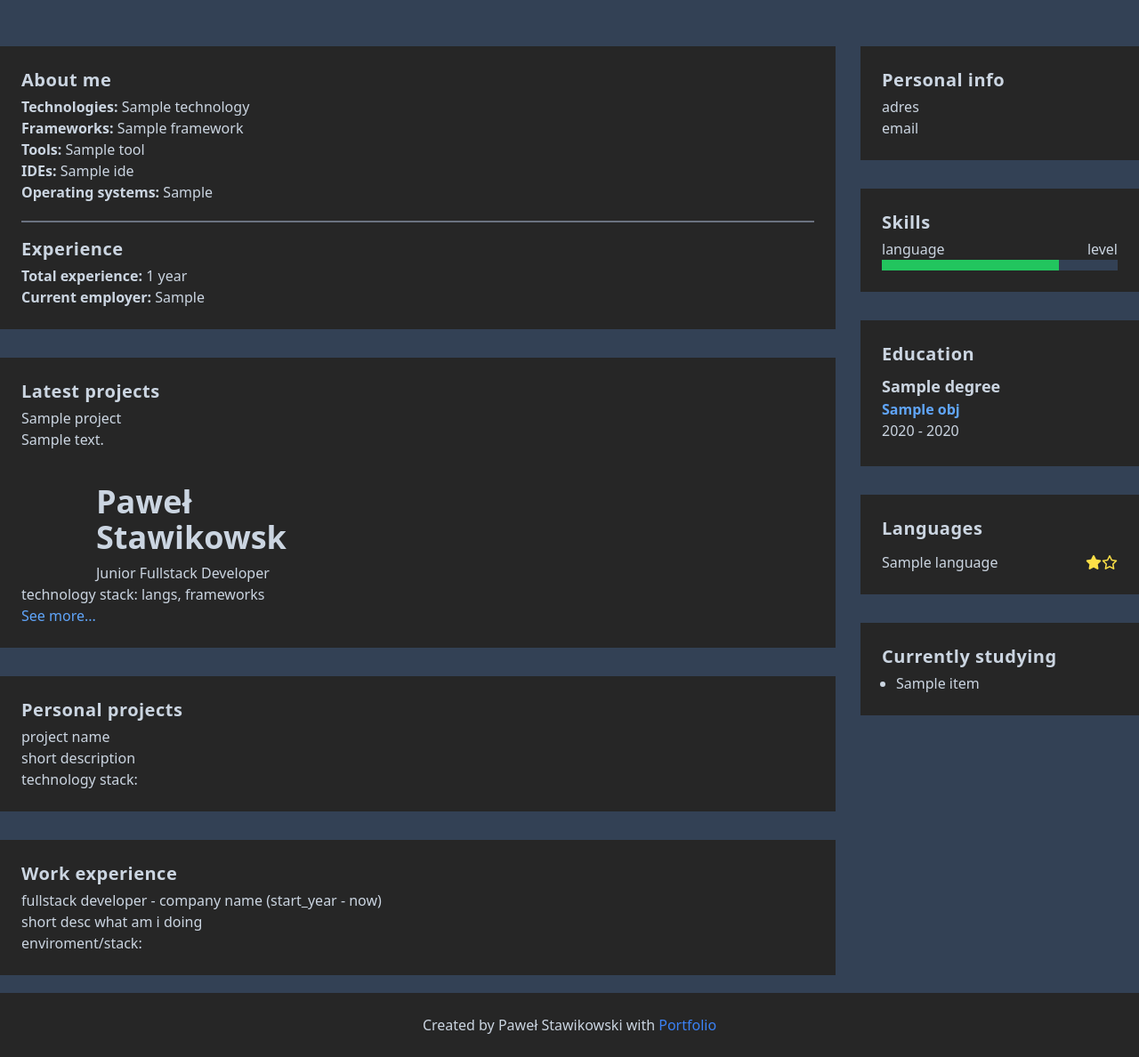
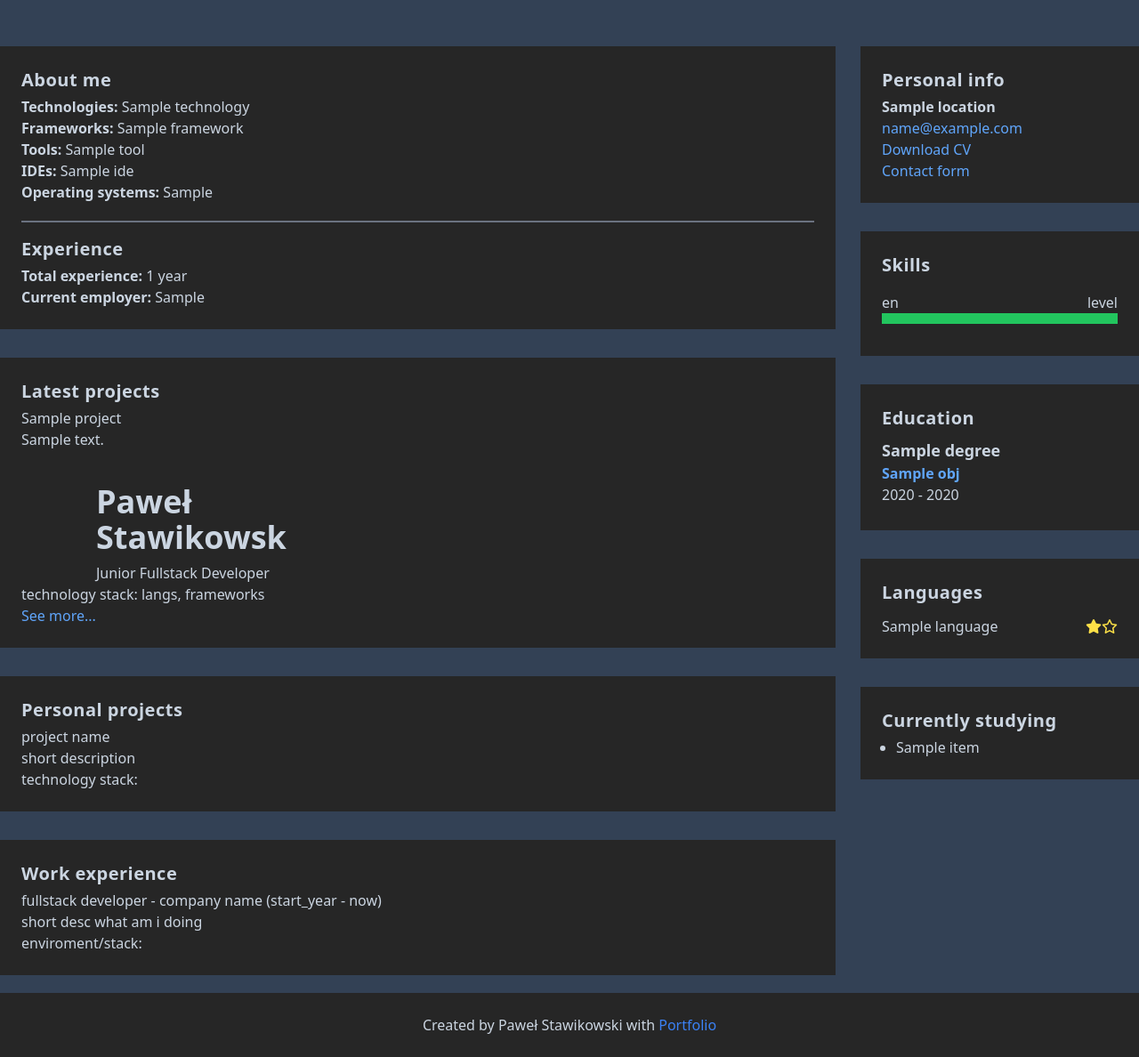
Before and after one commit to Pawikoski/portfolio, a Django app: template templates/index.html in a window 1280 px wide. Shown: the part 240-1428 px from the top of the page at 89% size. Run offline with Django 4.2, Linux system fonts and the light colour scheme; the template is opened without the code that fills it: most values are stand-ins (such as "Sample title", 1, 10 or a date in 2020); some libraries are stand-ins or nearby versions.

Commit message:
data in sections: skills, personal

```diff
--- a/templates/index.html
+++ b/templates/index.html
@@ -17,9 +17,9 @@
   </div>
 </nav>
 
-<div class="container md flex flex-row mx-auto justify-between space-x-7 my-5">
+<div class="container md flex lg:flex-row mx-auto justify-between lg:space-x-7 lg:my-5 sm:flex-col sm:space-x-0 sm:my-1">
   <!-- Main -->
-  <div class="main-section flex flex-col w-3/4 overflow-hidden">
+  <div class="main-section flex flex-col lg:w-3/4 overflow-hidden sm:w-full">
     <div class="about box">
       <div class="divide-y-2 divide-gray-500 space-y-5">
         <div class="about-section mb-2">
@@ -73,23 +73,27 @@
   </div>
 
   <!-- Sidebar -->
-  <div class="sidebar w-1/4">
+  <div class="sidebar lg:w-1/4 sm:w-full">
     <div class="info box">
       <p class="text-xl pb-1 font-bold tracking-wide font-sans">Personal info</p>
-      <p>adres</p>
-      <p>email</p>
+      <p class="font-semibold">{{ personal_data.location }}</p>
+      <p class="text-blue-400"><a href="mailto:{{ personal_data.email }}">{{ personal_data.email }}</a></p>
+      <p class="text-blue-400"><a href="{{ personal_data.cv }}">Download CV</a></p>
+      <p class="text-blue-400"><a href="{{ personal_data.contact_form }}">Contact form</a></p>
     </div>
     <div class="skills box">
       <p class="text-xl pb-1 font-bold tracking-wide font-sans">Skills</p>
-      <div class="skill">
+      {% for skill in skills %}
+      <div class="skill my-3">
         <div class="flex flex-row justify-between">
-          <span>language</span>
+          <span>{{ skill.language }}</span>
           <span>level</span>
         </div>
         <div class="progress-bar bg-slate-700 w-full h-3">
-          <div class="progress-green w-9/12 bg-green-500 h-full"></div>
+          <div class="progress-green w-{{ skill.level }}/12 bg-green-500 h-full"></div>
         </div>
       </div>
+      {% endfor %}
     </div>
     <div class="education box">
       <p class="text-xl pb-1 font-bold tracking-wide font-sans">Education</p>
@@ -116,7 +120,7 @@
       <p class="text-xl pb-1 font-bold tracking-wide font-sans">Currently studying</p>
       <ul class="list-disc pl-4">
         {% for item in currently_studying %}
-        <li>{{ item }}</li>
+        <li>{{ item.name }}</li>
         {% endfor %}
       </ul>
     </div>
```
